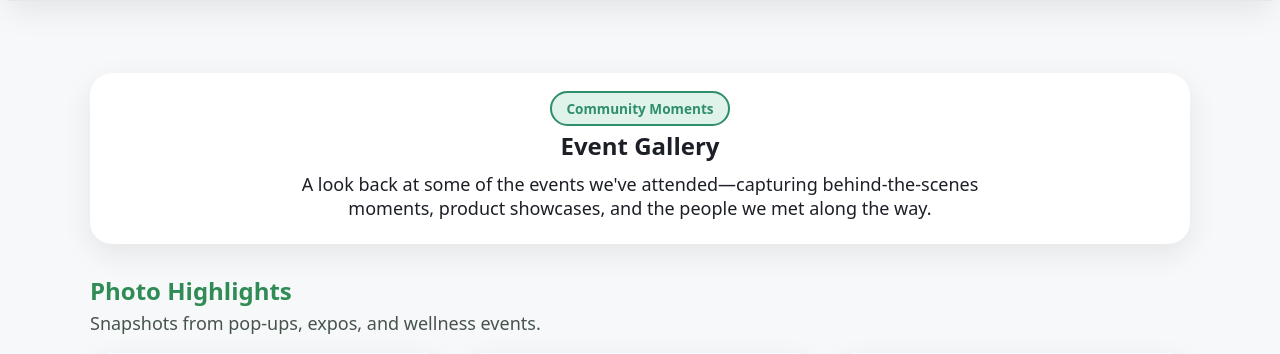
After one commit to Graeza/vgh, a Django app: page /gallery/ in a window 1280 px wide. The commit adds this page. Shown: the part 173-527 px from the top of the page. Run offline with Django 4.2, Linux system fonts and the light colour scheme.

Commit message:
Add event gallery page with photo and video sections

```diff
--- a/products/static/products/css/app.css
+++ b/products/static/products/css/app.css
@@ -184,3 +184,87 @@ p {
         grid-template-columns: 1fr;
     }
 }
+
+
+.gallery-hero {
+    margin-top: 40px;
+    text-align: center;
+    background: linear-gradient(135deg, #f4f9f4 0%, #edf5f1 100%);
+}
+
+.gallery-hero h1 {
+    margin: 10px 0;
+}
+
+.gallery-hero p {
+    max-width: 760px;
+    margin: 0 auto;
+}
+
+.gallery-section {
+    margin-top: 30px;
+}
+
+.gallery-section__header h2 {
+    margin-bottom: 4px;
+}
+
+.gallery-section__header p {
+    margin-top: 0;
+    color: #46544c;
+}
+
+.gallery-grid {
+    margin-top: 16px;
+    display: grid;
+    grid-template-columns: repeat(3, minmax(0, 1fr));
+    gap: 16px;
+}
+
+.gallery-grid--videos {
+    grid-template-columns: repeat(2, minmax(0, 1fr));
+}
+
+.gallery-card {
+    padding: 0;
+    overflow: hidden;
+}
+
+.gallery-card img {
+    width: 100%;
+    height: 220px;
+    object-fit: cover;
+    display: block;
+}
+
+.gallery-card h3,
+.gallery-card p {
+    padding: 0 14px;
+}
+
+.gallery-card h3 {
+    margin: 14px 0 8px;
+}
+
+.gallery-card p {
+    margin-top: 0;
+    margin-bottom: 14px;
+    color: #4a5951;
+}
+
+.gallery-video-wrap {
+    aspect-ratio: 16 / 9;
+}
+
+.gallery-video-wrap iframe {
+    width: 100%;
+    height: 100%;
+    border: 0;
+}
+
+@media (max-width: 900px) {
+    .gallery-grid,
+    .gallery-grid--videos {
+        grid-template-columns: 1fr;
+    }
+}
--- /dev/null
+++ b/products/templates/products/gallery.html
@@ -0,0 +1,61 @@
+{% extends 'main.html' %}
+
+{% block title %}Event Gallery | Von Gold Herb{% endblock %}
+
+{% block content %}
+<section class="gallery-hero card">
+    <span class="pill pill-secondary">Community Moments</span>
+    <h1>Event Gallery</h1>
+    <p>
+        A look back at some of the events we've attended—capturing behind-the-scenes moments,
+        product showcases, and the people we met along the way.
+    </p>
+</section>
+
+<section class="gallery-section">
+    <div class="gallery-section__header">
+        <h2>Photo Highlights</h2>
+        <p>Snapshots from pop-ups, expos, and wellness events.</p>
+    </div>
+
+    <div class="gallery-grid">
+        <article class="gallery-card card">
+            <img src="https://images.unsplash.com/photo-1492684223066-81342ee5ff30?auto=format&fit=crop&w=1200&q=80" alt="Crowd at an evening event" loading="lazy">
+            <h3>Downtown Wellness Night</h3>
+            <p>Connecting with local supporters during our evening showcase.</p>
+        </article>
+        <article class="gallery-card card">
+            <img src="https://images.unsplash.com/photo-1511578314322-379afb476865?auto=format&fit=crop&w=1200&q=80" alt="Team at an expo booth" loading="lazy">
+            <h3>Regional Expo Booth</h3>
+            <p>Meeting new customers and sharing product education.</p>
+        </article>
+        <article class="gallery-card card">
+            <img src="https://images.unsplash.com/photo-1467810563316-b5476525c0f9?auto=format&fit=crop&w=1200&q=80" alt="Live event stage lighting" loading="lazy">
+            <h3>Live Showcase</h3>
+            <p>A vibrant night featuring music, culture, and wellness conversations.</p>
+        </article>
+    </div>
+</section>
+
+<section class="gallery-section">
+    <div class="gallery-section__header">
+        <h2>Event Videos</h2>
+        <p>Short video clips from the events we attend.</p>
+    </div>
+
+    <div class="gallery-grid gallery-grid--videos">
+        <article class="gallery-card card">
+            <div class="gallery-video-wrap">
+                <iframe src="https://www.youtube.com/embed/ysz5S6PUM-U" title="Event highlight reel 1" loading="lazy" allow="accelerometer; autoplay; clipboard-write; encrypted-media; gyroscope; picture-in-picture; web-share" allowfullscreen></iframe>
+            </div>
+            <h3>Community Pop-Up Recap</h3>
+        </article>
+        <article class="gallery-card card">
+            <div class="gallery-video-wrap">
+                <iframe src="https://www.youtube.com/embed/jNQXAC9IVRw" title="Event highlight reel 2" loading="lazy" allow="accelerometer; autoplay; clipboard-write; encrypted-media; gyroscope; picture-in-picture; web-share" allowfullscreen></iframe>
+            </div>
+            <h3>Behind the Booth</h3>
+        </article>
+    </div>
+</section>
+{% endblock %}
--- a/products/urls.py
+++ b/products/urls.py
@@ -6,6 +6,7 @@ urlpatterns = [
     path('', views.home, name='home'),
     path('products/', views.products, name='products-list'),
     path('products/<slug:slug>/', views.product, name='product'),
+    path('gallery/', views.gallery, name='gallery'),
     path('cart/', views.cart, name='cart'),
     path('cart/add/<uuid:product_id>/', views.add_to_cart, name='add-to-cart'),
     path('cart/update/<uuid:product_id>/', views.update_cart_item, name='update-cart-item'),
--- a/products/views.py
+++ b/products/views.py
@@ -146,6 +146,14 @@ def checkout(request):
     return render(request, 'products/checkout.html', context)
 
 
+
+
+def gallery(request):
+    context = {
+        'cart_item_count': _cart_item_count(request),
+    }
+    return render(request, 'products/gallery.html', context)
+
 def policy_page(request, slug):
     page = POLICY_PAGES.get(slug)
     if page is None:
--- a/templates/navbar.html
+++ b/templates/navbar.html
@@ -19,7 +19,7 @@
     <!-- Navigation -->
     <nav class="nav__menu">
       <a href="{% url 'products-list' %}">Products</a>
-      <a href="">Gallery</a>
+      <a href="{% url 'gallery' %}">Gallery</a>
       <div class="nav__dropdown">
         <button class="nav__dropdown-trigger" type="button" aria-haspopup="true">
           <a>Policy</a>
```
